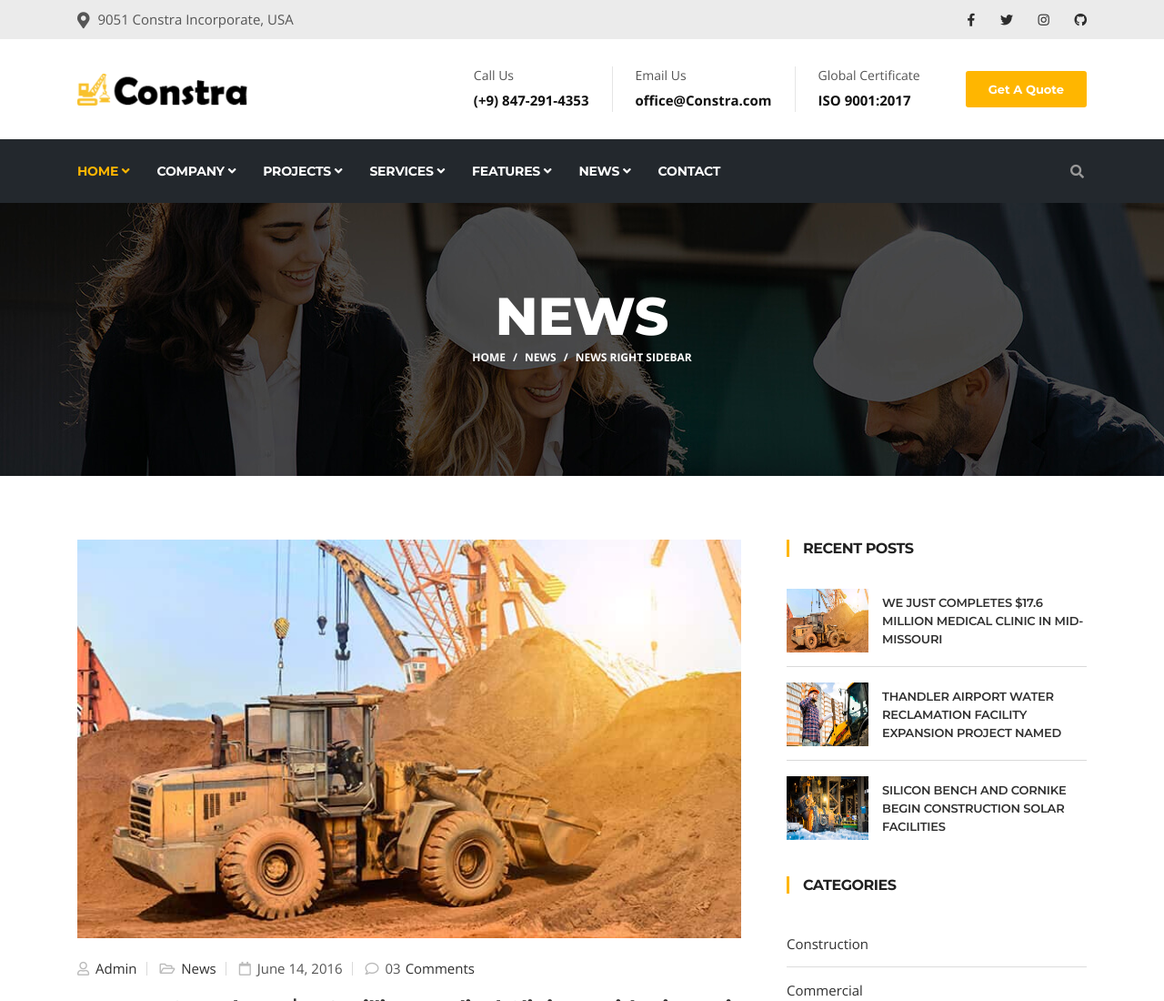
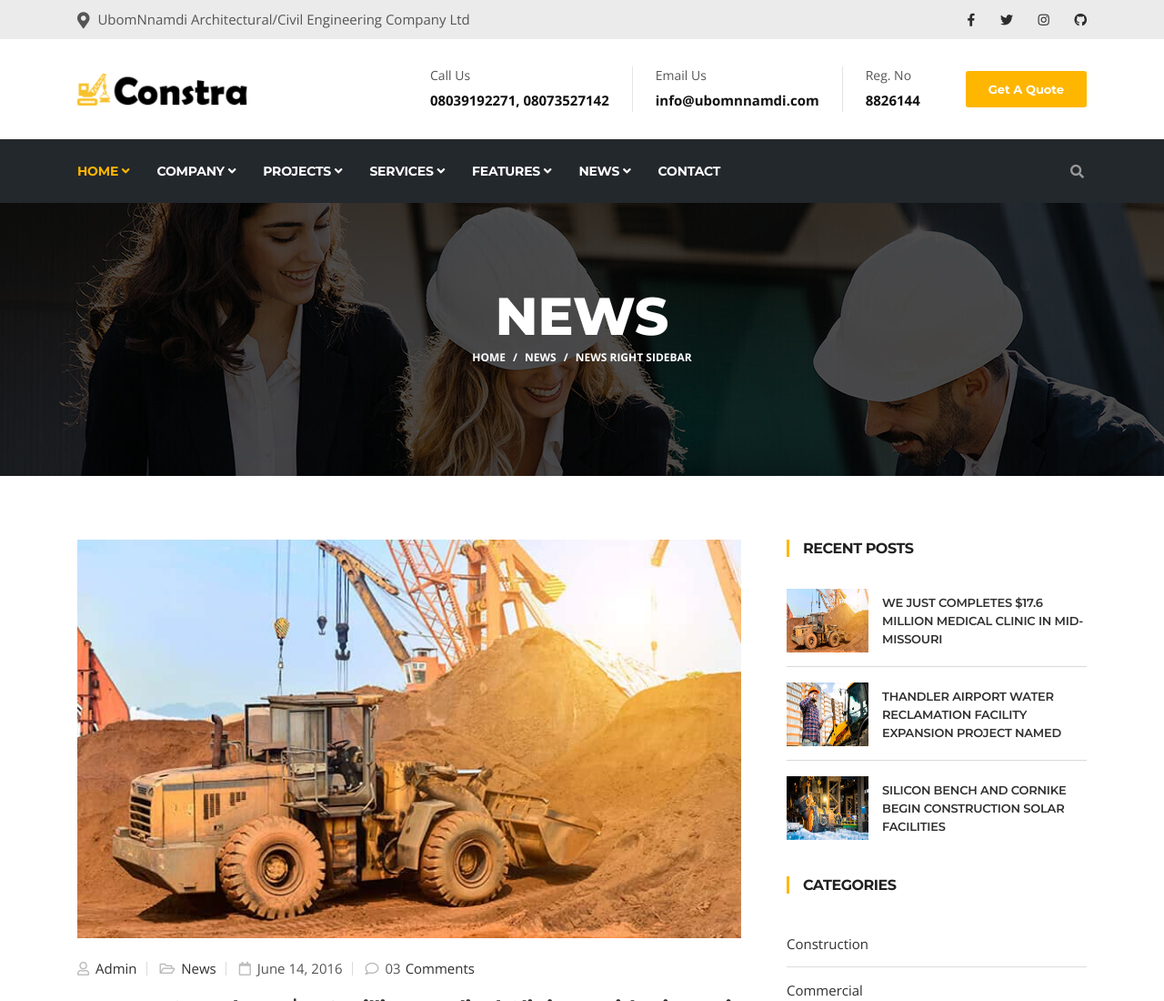
Before and after one commit to Ukeremi/Ubomnnamdiconstruction, a website: page theme/news-right-sidebar.html in a window 1280 px wide. Shown: the top 1100 px of the page at 91% size. Drawn offline with nearby package versions, Linux system fonts and the light colour scheme; some packages are replaced by stand-ins of ours.

Commit message:
update on theme

```diff
--- a/theme/news-right-sidebar.html
+++ b/theme/news-right-sidebar.html
@@ -68,7 +68,7 @@
           <div class="row">
               <div class="col-lg-8 col-md-8">
                 <ul class="top-info text-center text-md-left">
-                    <li><i class="fas fa-map-marker-alt"></i> <p class="info-text">9051 Constra Incorporate, USA</p>
+                    <li><i class="fas fa-map-marker-alt"></i> <p class="info-text">UbomNnamdi Architectural/Civil Engineering Company Ltd</p>
                     </li>
                 </ul>
               </div>
@@ -118,7 +118,7 @@
                     <div class="info-box">
                       <div class="info-box-content">
                           <p class="info-box-title">Call Us</p>
-                          <p class="info-box-subtitle">(+9) 847-291-4353</p>
+                          <p class="info-box-subtitle">08039192271, 08073527142</p>
                       </div>
                     </div>
                   </li>
@@ -126,15 +126,15 @@
                     <div class="info-box">
                       <div class="info-box-content">
                           <p class="info-box-title">Email Us</p>
-                          <p class="info-box-subtitle">office@Constra.com</p>
+                          <p class="info-box-subtitle">info@ubomnnamdi.com</p>
                       </div>
                     </div>
                   </li>
                   <li class="last">
                     <div class="info-box last">
                       <div class="info-box-content">
-                          <p class="info-box-title">Global Certificate</p>
-                          <p class="info-box-subtitle">ISO 9001:2017</p>
+                          <p class="info-box-title">Reg. No</p>
+                          <p class="info-box-subtitle">8826144</p>
                       </div>
                     </div>
                   </li>
```
Also changed, not shown: theme/news-single.html (+5 -5 lines), theme/projects-single.html (+5 -5 lines).
